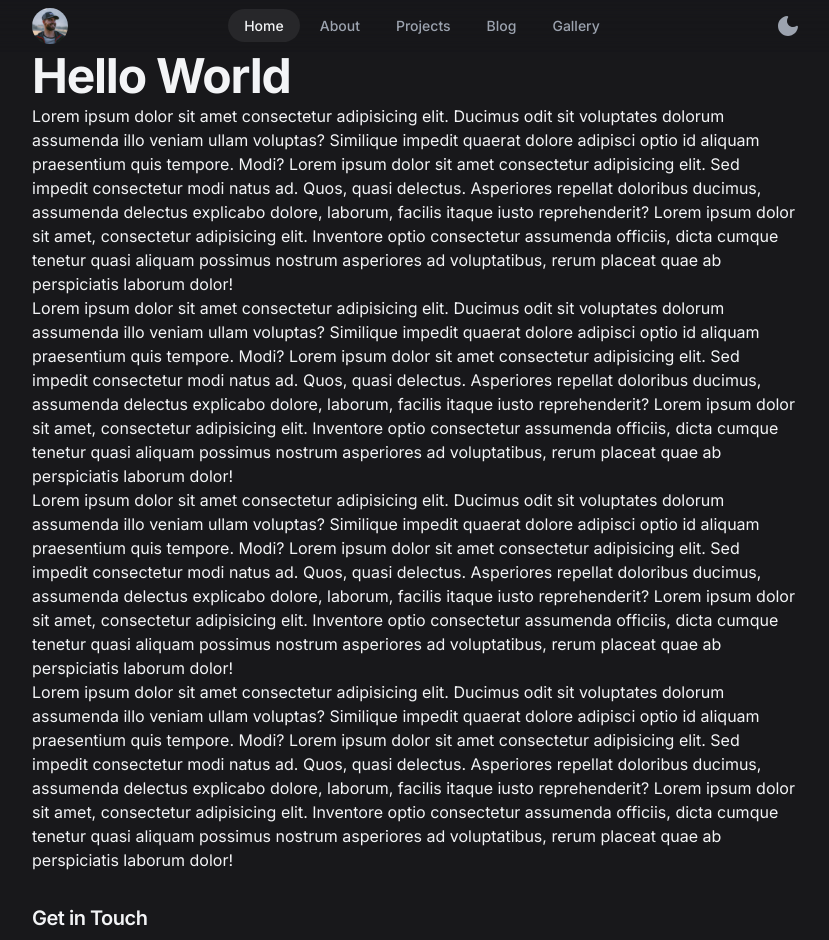
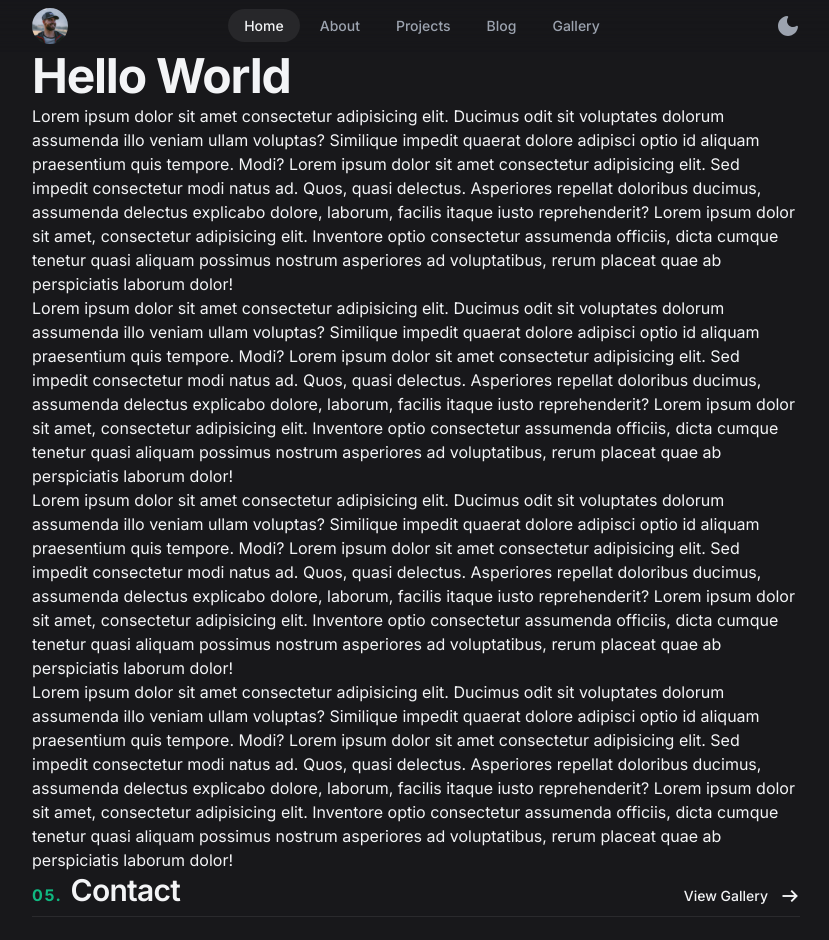
Before and after one commit to simstrom/snystrom.com, a Next.js app: page / in a window 1280 px wide. Shown: the top 940 px of the page, without its empty margins (224-1053 px from the left). Built offline with nearby package versions, Linux system fonts and the light colour scheme.

Commit message:
section headers with internal links

```diff
--- a/components/Contact.jsx
+++ b/components/Contact.jsx
@@ -4,8 +4,8 @@ import LinkCard from './LinkCard';
 export default function Contact() {
 	return (
 		<div className="w-full">
-			<div className="my-8">
-				<h3 className="text-xl font-semibold tracking-tight mb-1">Get in Touch</h3>
+			<div className="mb-8">
+				<h3 className="text-lg sm:text-xl font-semibold tracking-tight mb-1">Get in Touch</h3>
 				<p className="text-gray-600 dark:text-gray-400">
 					I&apos;m more than happy to connect! You can find me through the links below.
 				</p>
--- a/components/Icons.jsx
+++ b/components/Icons.jsx
@@ -61,6 +61,36 @@ export const TopRightIcon = ({ w }) => {
 			<path
 				d="M2.07102 11.3494L0.963068 10.2415L9.2017 1.98864H2.83807L2.85227 0.454545H11.8438V9.46023H10.2955L10.3097 3.09659L2.07102 11.3494Z"
 				fill="currentColor"
+			/>
+		</svg>
+	);
+};
+export const RightArrowIcon = ({ w }) => {
+	return (
+		<svg
+			version="1.1"
+			xmlns="http://www.w3.org/2000/svg"
+			width={20}
+			height={20}
+			viewBox="0 0 32 32"
+			enable-background="new 0 0 32 32"
+		>
+			<line
+				fill="none"
+				stroke="currentColor"
+				stroke-width="3"
+				stroke-miterlimit="10"
+				x1="26"
+				y1="16"
+				x2="4"
+				y2="16"
+			/>
+			<polyline
+				fill="none"
+				stroke="currentColor"
+				stroke-width="3"
+				stroke-miterlimit="10"
+				points="18,7.5 26.5,16 18,24.5 "
 			/>
 		</svg>
 	);
--- /dev/null
+++ b/components/SectionHeader.jsx
@@ -0,0 +1,23 @@
+import Link from 'next/link';
+import { RightArrowIcon } from './Icons';
+
+export default function SectionHeader({ num, btnText, href, children }) {
+	return (
+		<div className="w-full flex items-baseline gap-2 mb-8 pb-2 border-b border-black-opaque-100 dark:border-gray-opaque-100 ">
+			<div className="font-bold uppercase tracking-widest text-emerald-500">{num}.</div>
+			<h2 className="text-2xl sm:text-3xl font-semibold tracking-tight">{children}</h2>
+
+			{href && (
+				<Link
+					href={href}
+					className="text-gray-900 dark:text-gray-100 ml-auto flex items-center gap-1 sm:gap-3 group"
+				>
+					<div className="text-sm font-medium">{btnText}</div>
+					<div className="group-hover:translate-x-2 transition-transform duration-300">
+						<RightArrowIcon />
+					</div>
+				</Link>
+			)}
+		</div>
+	);
+}
--- a/pages/index.js
+++ b/pages/index.js
@@ -1,5 +1,6 @@
 import Contact from '../components/Contact';
 import Container from '../components/Container';
+import SectionHeader from '../components/SectionHeader';
 
 export default function Home() {
 	return (
@@ -46,6 +47,9 @@ export default function Home() {
 					optio consectetur assumenda officiis, dicta cumque tenetur quasi aliquam possimus nostrum
 					asperiores ad voluptatibus, rerum placeat quae ab perspiciatis laborum dolor!
 				</p>
+				<SectionHeader num="05" btnText="View Gallery" href={'/'}>
+					Contact
+				</SectionHeader>
 				<Contact />
 			</div>
 		</Container>
```
